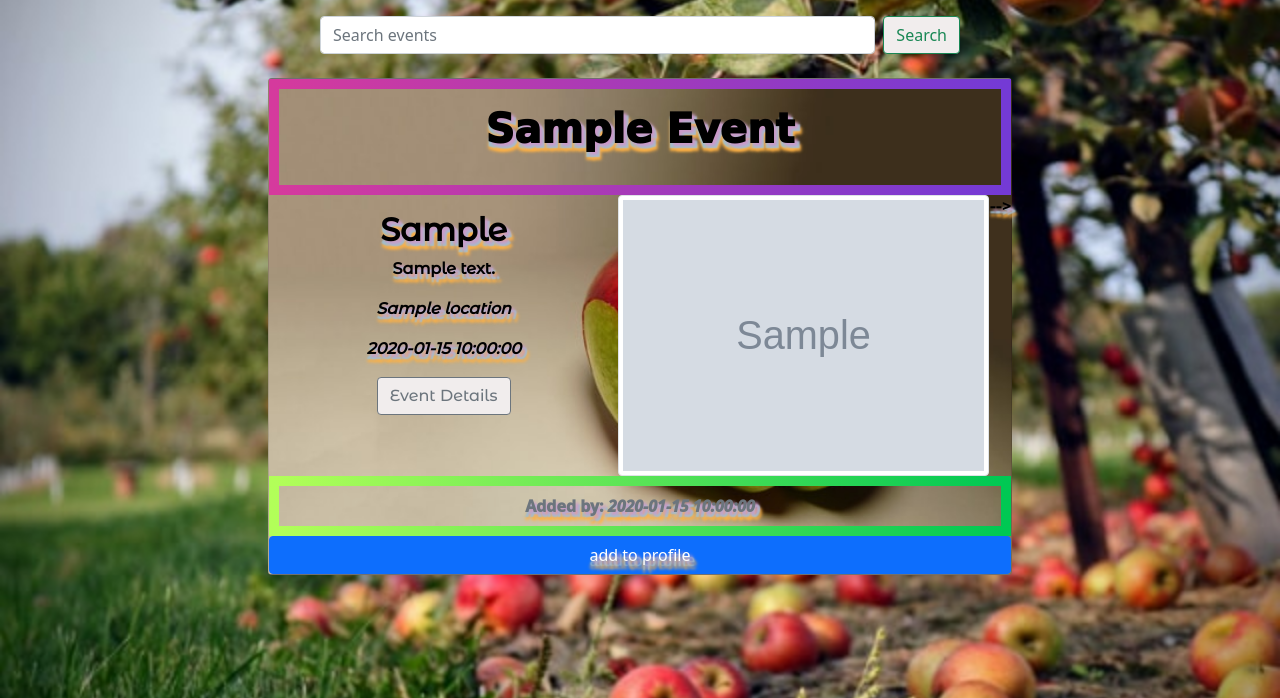
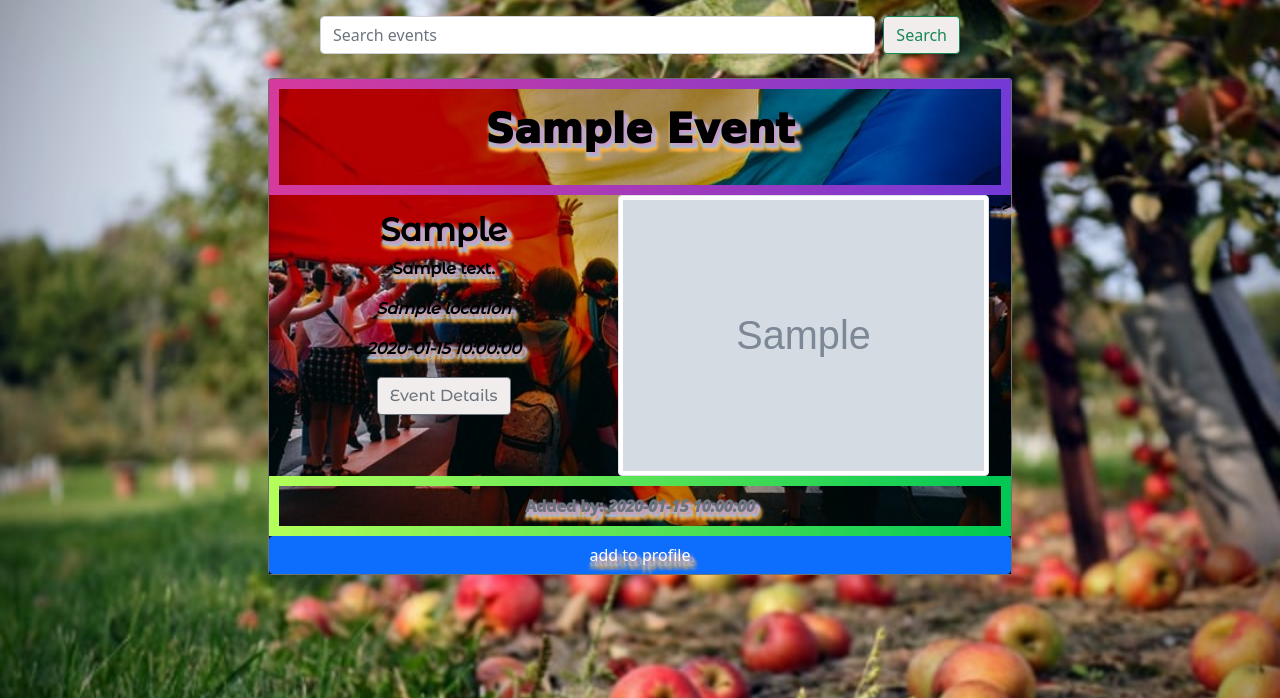
Before and after one commit to BXS-Archipelago/MadeWithPride, a Flask app: page / in a window 1280 px wide. Shown: the part 102-800 px from the top of the page. Run offline with Flask 2, Linux system fonts and the light colour scheme; grey boxes marked "Sample" are stand-in pictures; a database or web service that is not in the repository returns one stand-in record (values such as "Sample title"); some libraries are stand-ins or nearby versions; some web fonts are replaced.

Commit message:
changed photo for background of a card in events.html, adjusted name of the class so it reflects where it is used

```diff
--- a/static/CSS/style.css
+++ b/static/CSS/style.css
@@ -30,11 +30,11 @@
 
 }
 
-.background-img-crate {
+.background-img-card {
 
     background:
     grey
-    url('/static/images/lewis-fagg-jjvEpXFH0zk-unsplash.jpg')
+    url('/static/images/Pride_dark_mercedes-mehling-7J7x8HLXQKA-unsplash.jpg')
     center/cover
     no-repeat
     scroll;
--- a/templates/events.html
+++ b/templates/events.html
@@ -18,7 +18,7 @@
         <!-- do we want an image in these cards? -->
         <article class="container">
             <!-- keep card central and nice spacing from edges -->
-            <div class="row justify-content-center my-4 card text-center col-sm-12 col-md-10 offset-md-1 col-xl-8 offset-xl-2 g-0 background-img-crate font-white">
+            <div class="row justify-content-center my-4 card text-center col-sm-12 col-md-10 offset-md-1 col-xl-8 offset-xl-2 g-0 background-img-card font-white">
                 <!-- card header -->
                 <div class="card-header container g-0 font-family-important border-basic border-rainbow-purple">
                     <h1 class="align-self-center col p-2 fw-bolder text-capitalize">{{ event.event_name }}</h1>
```
Also changed, not shown: static/images/Pride_dark_mercedes-mehling-7J7x8HLXQKA-unsplash.jpg (added).
